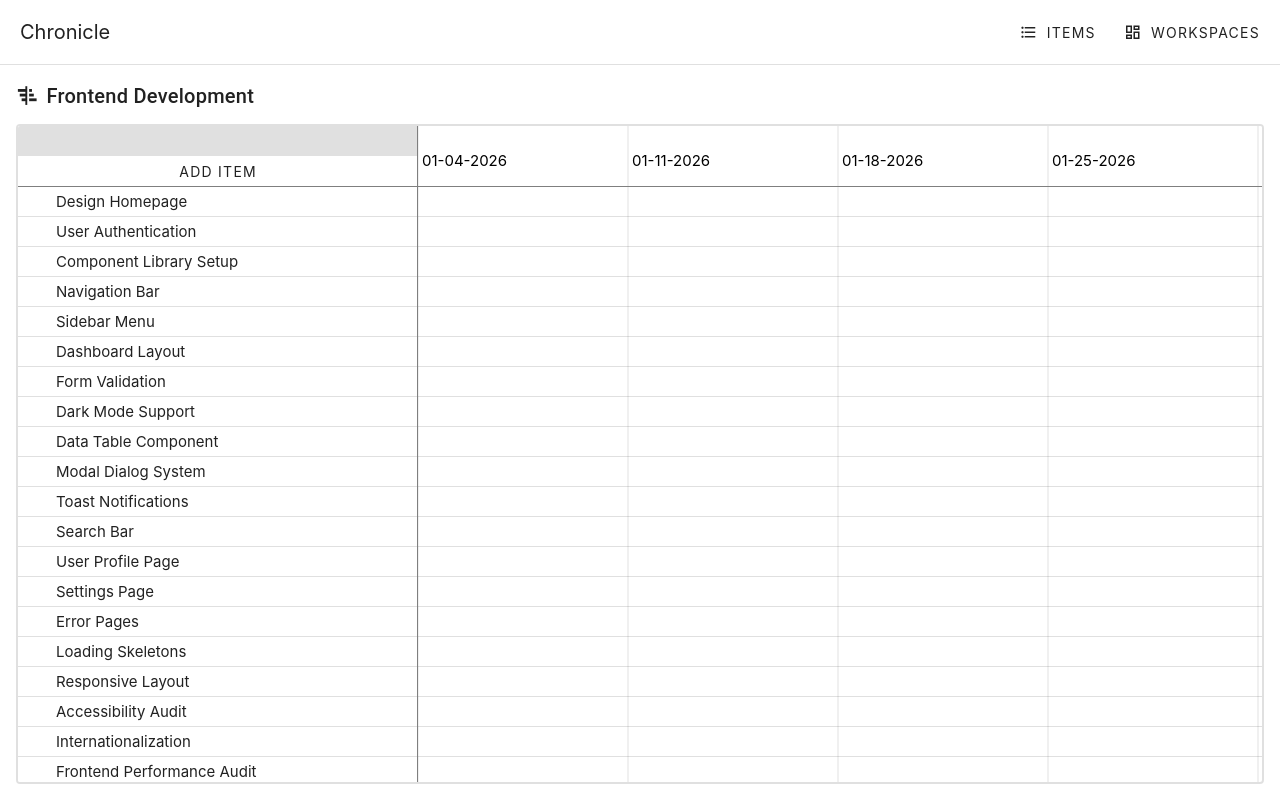
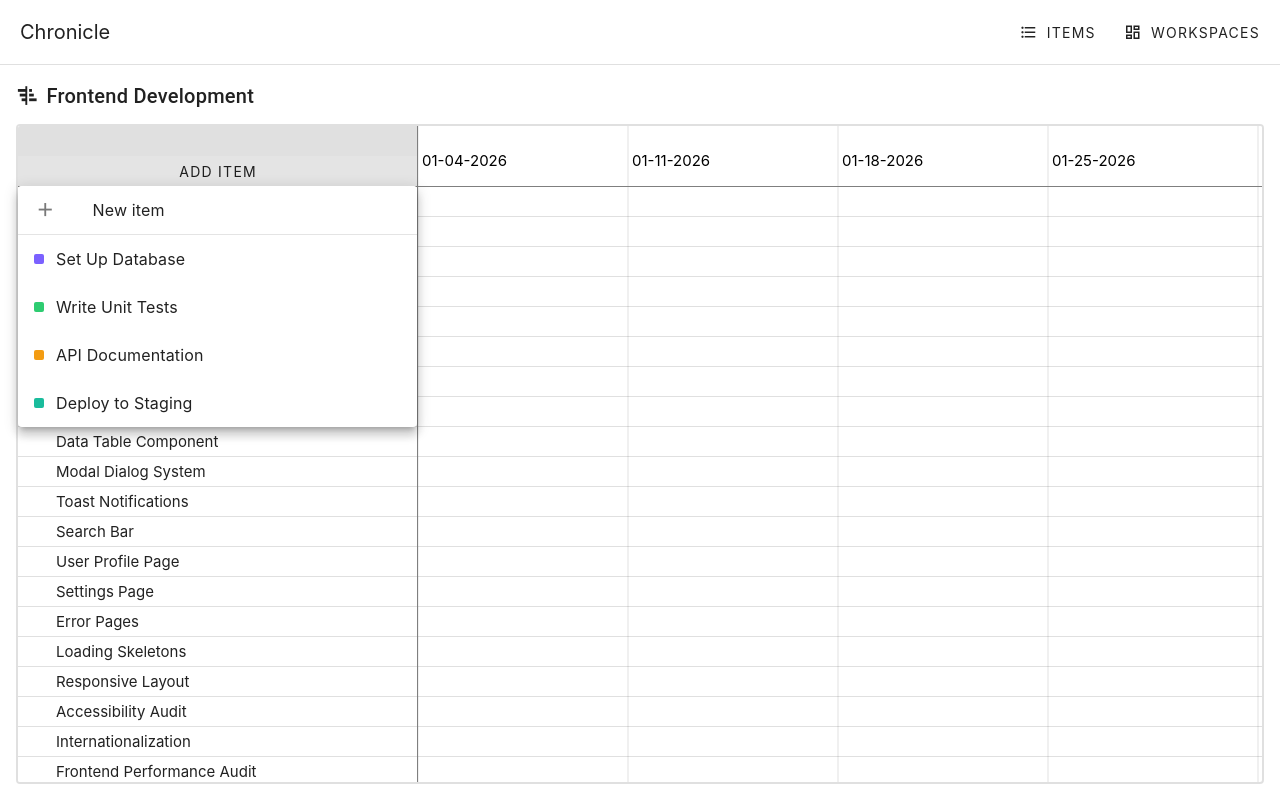
Before and after one commit to AlexJFDev/Capstone, a Vue app: page / in a window 1280 px wide. Both pictures are taken after a click on the button "ADD ITEM". Built offline with nearby package versions, Linux system fonts and the light colour scheme.

Commit message:
Added and implemented AddItemMenu

```diff
--- /dev/null
+++ b/src/components/items/AddItemMenu.vue
@@ -0,0 +1,70 @@
+<script setup lang="ts">
+import { computed } from 'vue'
+import { useItemsStore } from '@/stores/items'
+import ColorSwatch from '@/components/ColorSwatch.vue'
+
+const props = defineProps<{
+  excludedItemIds: string[]
+}>()
+
+const emit = defineEmits<{
+  addItem: [itemId: string]
+  newItem: []
+}>()
+
+const itemsStore = useItemsStore()
+
+const availableItems = computed(() =>
+  itemsStore.itemKeys.filter(id => !props.excludedItemIds.includes(id))
+)
+</script>
+
+<template>
+  <v-menu :close-on-content-click="true">
+    <template #activator="{ props: menuProps }">
+      <slot v-bind="menuProps" />
+    </template>
+
+    <v-list class="menu-list pa-0">
+      <!-- Sticky "New item" entry -->
+      <v-list-item class="new-item-entry" @click="emit('newItem')">
+        <template #prepend>
+          <v-icon class="mr-1">mdi-plus</v-icon>
+        </template>
+        <v-list-item-title>New item</v-list-item-title>
+      </v-list-item>
+
+      <v-divider />
+
+      <!-- Available items -->
+      <v-list-item
+        v-for="itemId in availableItems"
+        :key="itemId"
+        @click="emit('addItem', itemId)"
+      >
+        <template #prepend>
+          <ColorSwatch :color="itemsStore.getColor(itemId)" class="mr-3" />
+        </template>
+        <v-list-item-title>{{ itemsStore.getName(itemId) }}</v-list-item-title>
+      </v-list-item>
+
+      <v-list-item v-if="availableItems.length === 0" disabled>
+        <v-list-item-title class="text-medium-emphasis text-caption">All items are already added</v-list-item-title>
+      </v-list-item>
+    </v-list>
+  </v-menu>
+</template>
+
+<style scoped>
+.menu-list {
+  max-height: 300px;
+  overflow-y: auto;
+}
+
+.new-item-entry {
+  position: sticky;
+  top: 0;
+  z-index: 1;
+  background-color: rgb(var(--v-theme-surface));
+}
+</style>
--- a/src/components/items/ItemEditorPanel.vue
+++ b/src/components/items/ItemEditorPanel.vue
@@ -52,6 +52,7 @@ function save() {
   } else {
     const key = generateItemKey()
     itemsStore.addItem(key, draft.value)
+    userInterface.resolveItemCreator(key)
     userInterface.closeItemEditor()
   }
 }
--- a/src/components/items/ItemList.vue
+++ b/src/components/items/ItemList.vue
@@ -3,6 +3,7 @@ import { computed, ref } from 'vue'
 import ColorSwatch from '@/components/ColorSwatch.vue'
 import { useItemsStore } from '@/stores/items'
 import { useInterfaceStore } from '@/stores/interface'
+import AddItemMenu from './AddItemMenu.vue'
 
 const props = withDefaults(defineProps<{
   edit?: boolean
@@ -24,12 +25,13 @@ const hasMore = computed(() => !props.edit && !expanded.value && model.value.len
 
 const emit = defineEmits<{
   removeItem: [itemId: string]
+  addItem: [itemId: string]
+  newItem: []
 }>()
 
 function removeItem(itemId: string) {
   emit('removeItem', itemId)
 }
-const addItem = () => {}
 const viewMore = () => { expanded.value = true }
 const viewLess = () => { expanded.value = false }
 </script>
@@ -84,7 +86,9 @@ const viewLess = () => { expanded.value = false }
       </v-col>
     </v-row>
 
-    <v-row v-if="edit" class="ma-0 add-row" align="center" @click="addItem">
+    <AddItemMenu v-if="edit" :excluded-item-ids="model" @add-item="emit('addItem', $event)" @new-item="emit('newItem')">
+      <template #default="menuProps">
+        <v-row class="ma-0 add-row" align="center" v-bind="menuProps">
           <v-col cols="1" class="d-flex justify-center">
             <div class="add-swatch d-flex align-center justify-center">
               <v-icon size="8">mdi-plus</v-icon>
@@ -94,6 +98,8 @@ const viewLess = () => { expanded.value = false }
             Add item
           </v-col>
         </v-row>
+      </template>
+    </AddItemMenu>
 
   </div>
 </template>
--- a/src/components/roadmap/RoadmapPane.vue
+++ b/src/components/roadmap/RoadmapPane.vue
@@ -6,13 +6,16 @@ import RoadmapChart from './RoadmapChart.vue'
 import RoadmapHeader from './RoadmapHeader.vue'
 import { computed } from 'vue'
 import { useWorkspacesStore } from '@/stores/workspaces'
+import { useInterfaceStore } from '@/stores/interface'
 import { constructEmptyWorkspace } from '@/types'
+import AddItemMenu from '@/components/items/AddItemMenu.vue'
 
 const props = defineProps<{
   workspaceId: string,
 }>()
 
 const workspacesStore = useWorkspacesStore()
+const userInterface = useInterfaceStore()
 
 const workspace = computed(
   () => props.workspaceId ?
@@ -26,7 +29,14 @@ const scale: RoadmapScale = {
   gridInterval: 'week',
 }
 
-const addItem = () => {}
+function addItem(itemId: string) {
+  workspacesStore.updateWorkspace(props.workspaceId, { items: [...workspace.value.items, itemId] })
+}
+
+async function newItem() {
+  const itemId = await userInterface.openItemCreator()
+  if (itemId) workspacesStore.updateWorkspace(props.workspaceId, { items: [...workspace.value.items, itemId] })
+}
 
 </script>
 
@@ -38,7 +48,11 @@ const addItem = () => {}
       <div class="header">
         <div class="list-header">
           <div class="list-box" />
-          <v-btn flat class="add-button" @click="addItem">Add Item</v-btn>
+          <AddItemMenu :excluded-item-ids="workspace.items" @add-item="addItem" @new-item="newItem">
+            <template #default="menuProps">
+              <v-btn flat class="add-button" v-bind="menuProps">Add Item</v-btn>
+            </template>
+          </AddItemMenu>
         </div>
         <RoadmapHeader :itemIds="workspace.items" :scale="scale" />
       </div>
--- a/src/components/workspaces/WorkspaceEditorPanel.vue
+++ b/src/components/workspaces/WorkspaceEditorPanel.vue
@@ -60,6 +60,15 @@ function remove(itemId: string) {
   draft.value.items.splice(index, 1)
 }
 
+function addItem(itemId: string) {
+  draft.value.items.push(itemId)
+}
+
+async function newItem() {
+  const itemId = await userInterface.openItemCreator()
+  if (itemId) draft.value.items.push(itemId)
+}
+
 </script>
 
 <template>
@@ -120,7 +129,7 @@ function remove(itemId: string) {
         <v-card-title class="text-subtitle-2">Items</v-card-title>
         <v-divider />
         <v-card-text>
-          <ItemList :model-value="draft.items" edit @remove-item="remove"></ItemList>
+          <ItemList :model-value="draft.items" edit @remove-item="remove" @add-item="addItem" @new-item="newItem"></ItemList>
         </v-card-text>
       </v-card>
 
--- a/src/stores/interface.ts
+++ b/src/stores/interface.ts
@@ -43,12 +43,22 @@ export const useInterfaceStore = defineStore('panels', () => {
     itemEditorOpen.value = true
   }
   function closeItemEditor() {
+    resolveItemCreator(null)
     editingItemId.value = ''
     itemEditorOpen.value = false
   }
-  function openItemCreator() {
+
+  let itemCreatorResolve: ((id: string | null) => void) | null = null
+  function openItemCreator(): Promise<string | null> {
     editingItemId.value = ''
     itemEditorOpen.value = true
+    return new Promise(resolve => {
+      itemCreatorResolve = resolve
+    })
+  }
+  function resolveItemCreator(id: string | null) {
+    itemCreatorResolve?.(id)
+    itemCreatorResolve = null
   }
 
   const speedbumpOpen = ref(false)
@@ -86,10 +96,12 @@ export const useInterfaceStore = defineStore('panels', () => {
     editingItemId,
     openItemEditor,
     closeItemEditor,
+    openItemCreator,
+    resolveItemCreator,
     speedbumpOpen,
     speedbumpMessage,
     confirm,
     resolveSpeedbump,
-    openItemCreator
   }
+
 })
```
Lines whose indentation alone changed are shown as unchanged.
